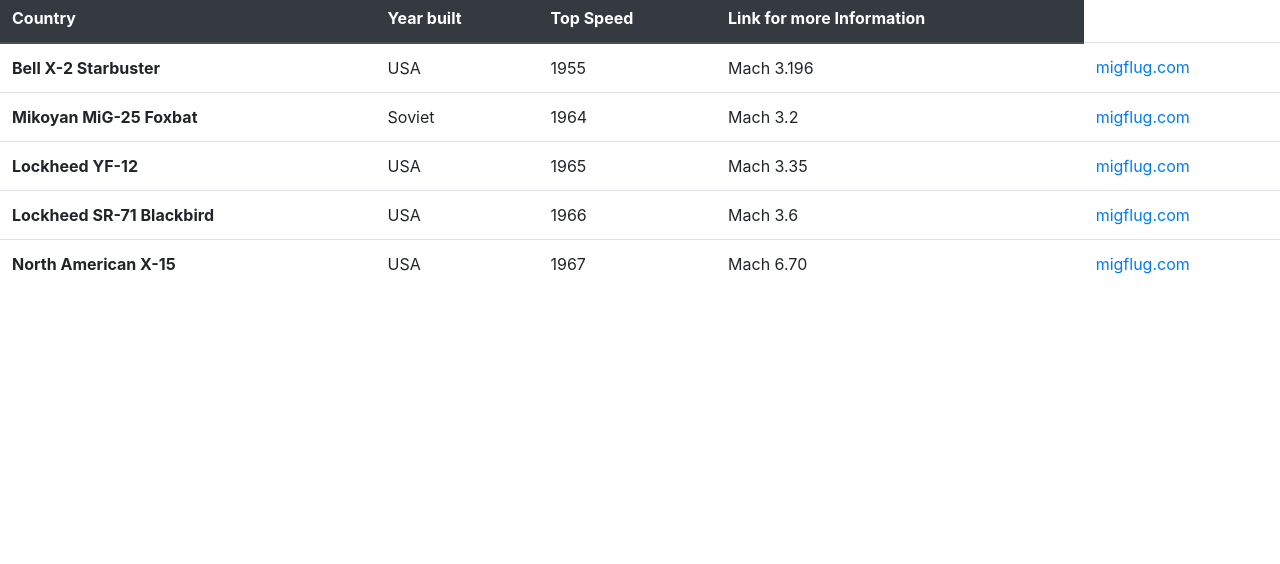
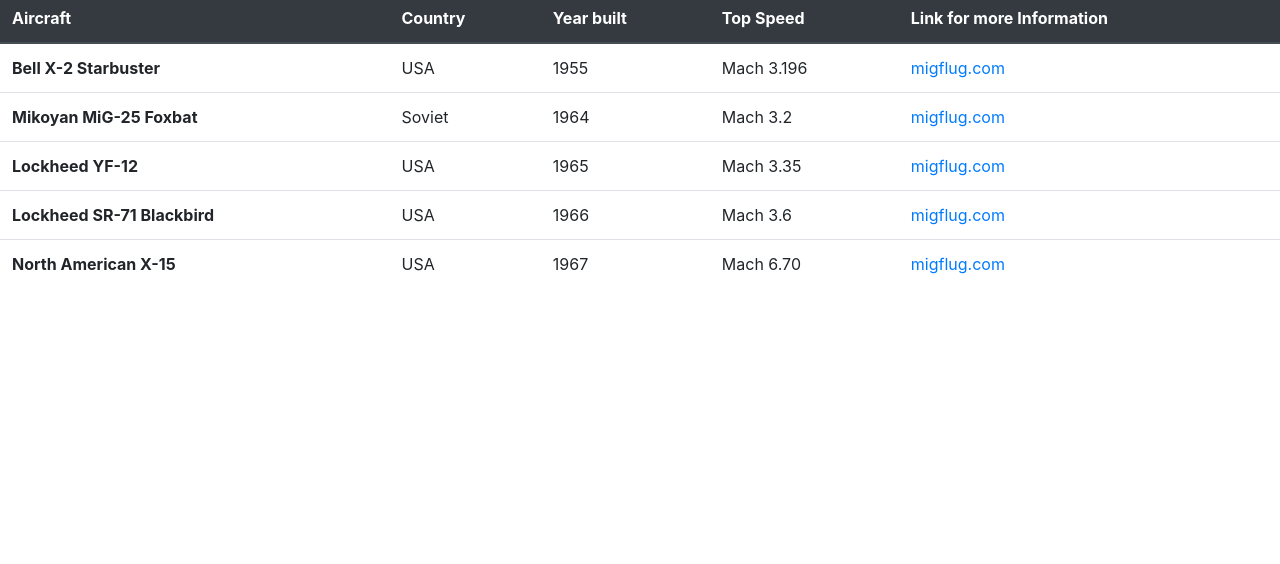
Before and after one commit to MAX-P0W3R/CS50, a plain HTML site: page week8/problemSet8/data.html in a window 1280 px wide. Shown: the part 236-800 px from the top of the page. Drawn offline with nearby package versions, Linux system fonts and the light colour scheme.

Commit message:
Update data.html

```diff
--- a/week8/problemSet8/data.html
+++ b/week8/problemSet8/data.html
@@ -50,6 +50,7 @@
           <table class="table">
             <thead class="thead-dark">
               <tr>
+                <th scope="col">Aircraft</th>
                 <th scope="col">Country</th>
                 <th scope="col">Year built</th>
                 <th scope="col">Top Speed</th>
```
